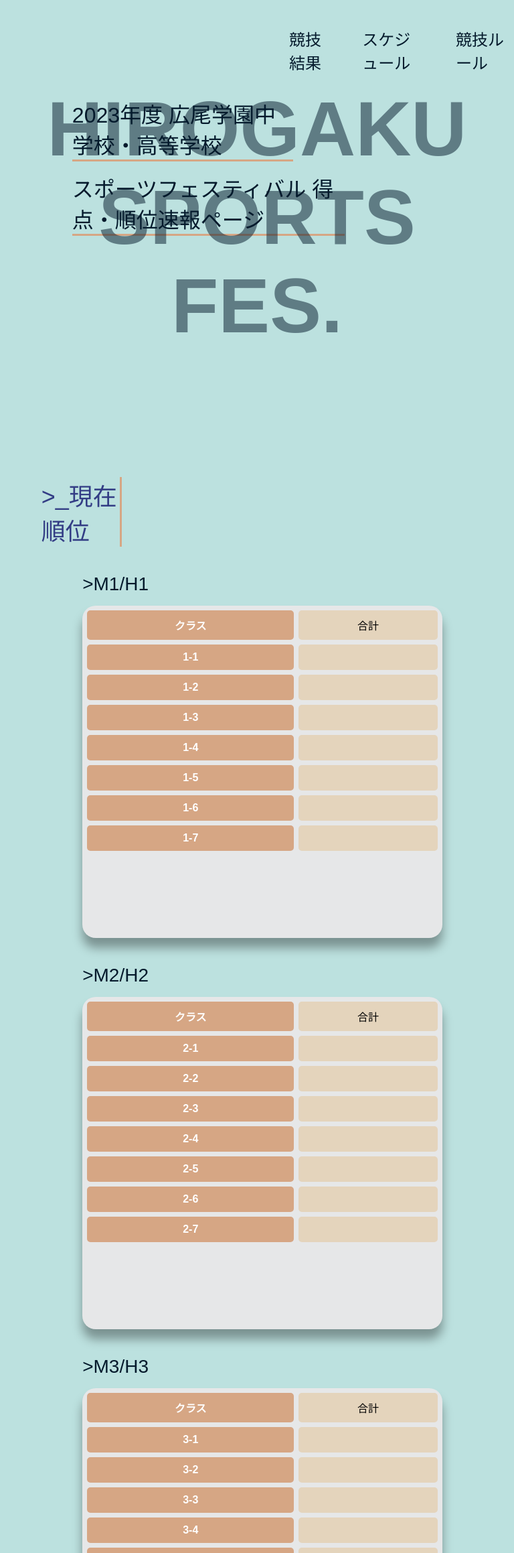
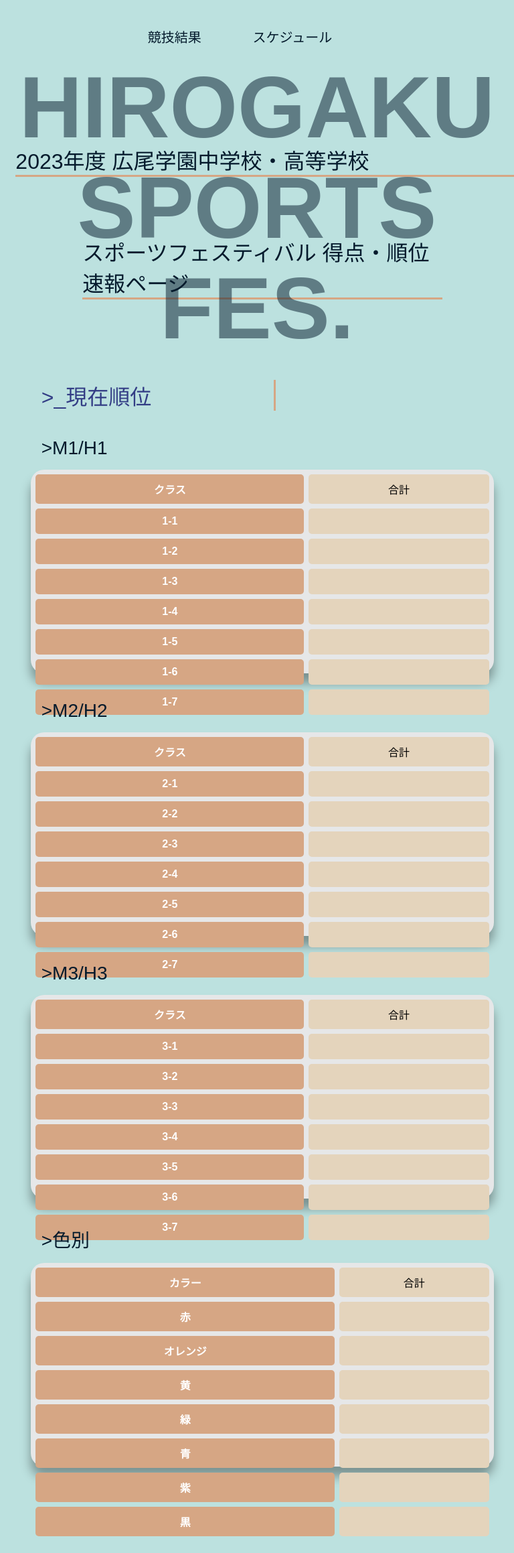
Before and after one commit to Hiroo-Gakuen-ICT-Committee/sportsfestival2023-mainsystem, a Node server app: template views/index.ejs in a window 768 px wide. Shown: the top 2318 px of the page at 67% size. Run offline with Node 20, Linux system fonts and the light colour scheme; the template is opened without the code that fills it, so the values that code supplies are empty; some libraries are stand-ins or nearby versions.

Commit message:
レスポンシブ頑張る

```diff
--- a/public/css/index.css
+++ b/public/css/index.css
@@ -14,7 +14,7 @@ body{
     font-weight: 400;
     font-style: normal;
     list-style: none;
-    margin-left:50vw ;
+    margin-left:60vw ;
     margin-top: 3vh;
 }
 a{
@@ -28,7 +28,7 @@ a{
     font-weight: 400;
     font-style: normal;
     list-style: none;
-    margin-left:6vw ;
+    margin-left:10vw ;
     margin-top:3vh ;
 }
 .menu3{
@@ -241,3 +241,82 @@ table td{
     margin-top: 5vh;
     width: 70vw;
 }
+@media screen and (max-width:960px) {
+    .menu1{
+        font-size: 2.5vh;
+        margin-left: 22.5vw;
+    }
+    .menu2{
+        font-size: 2.5vh;
+    }
+    .menu3{
+        font-size: 2.5vh;
+    }
+    .main-logo{
+        font-size:17vw ;
+    }
+    .main-jap1{
+        margin-top:-40vh ;
+        margin-left: 2vw;
+        width: 100vw;
+    }
+    .main-jap2{
+        width:70vw ;
+        margin-top: 11vh;
+        margin-left: 15vw;
+    }
+    .main-title1{
+        width: 45vw;
+        margin-top: 15vh;
+        font-size: 4vh;
+    }
+    .leader-title1{
+        margin-left: 7vw;
+    }
+    .leaderboard1{
+        width: 90vw;
+        margin-left: 5vw;
+        height: 38vh;
+    }
+    table{
+        width: 90vw;
+    }
+    .leader-title2{
+        margin-left: 7vw;
+    }
+    .leaderboard2{
+        width: 90vw;
+        margin-left: 5vw;
+        height: 38vh;
+    }
+    .leader-title3{
+        margin-left: 7vw;
+    }
+    .leaderboard3{
+        width: 90vw;
+        margin-left: 5vw;
+        height: 38vh;
+    }
+    .leader-title4{
+        margin-left: 7vw;
+        width: 25vw;
+    }
+    .leaderboard4{
+        width: 90vw;
+        margin-left: 5vw;
+        height: 38vh;
+    }
+    .main-title2{
+        width: 50vw;
+        font-size: 4vh;
+    }
+    .timetable1{
+        width: 90vw;
+        margin-left: 5vw;
+        height: 38vh;
+    }
+    .table5{
+        margin-top: -38vh;
+        margin-left: 5vw;
+    }
+}
--- a/views/index.ejs
+++ b/views/index.ejs
@@ -21,7 +21,6 @@
     <ul class="header">
         <li class="menu1"><a href="#rank">競技結果</a></li>
         <li class="menu2"><a href="#schedule">スケジュール</a></li>
-        <li class="menu3"><a href="#rule">競技ルール</a></li>
         </ul>
     <div class="main">
         <div class="main-logo">HIROGAKU<br>SPORTS FES.</div>
@@ -270,7 +269,7 @@
                 </tr>
             </table>
         </div>
-        <div class="leader-title4">色別</div>
+        <div class="leader-title4">>色別</div>
         <div class="leaderboard4">
             <table class="table4">
                     <tr>
@@ -424,10 +423,5 @@
             <td>学年-競技</td>
         </tr>
     </table>
-    <div id="rule"></div>
-    <div class="main-title3">>_競技ルール</div>
-    <div class="compet1-title">>クラスリレー</div>
-    <div class="compet1-rule">テキストテキストテキストテキストテキストテキストテキストテキストテキストテキストテキストテキストテキストテキストテキストテキストテキストテキストテキストテキストテキストテキストテキストテキストテキストテキストテキストテキストテキストテキストテキストテキストテキストテキストテキストテキストテキストテキストテキスト</div>
-    </div>
 </body>
 </html>
--- a/views/login.ejs
+++ b/views/login.ejs
@@ -20,9 +20,9 @@
 <body>
     <form action="/login" method="post">
         <div class="username">ユーザー名</div>
-        <input type="text" name="username">
+        <input type="text" name="username" class="username2">
         <div class="password">パスワード</div>
-        <input type="text" name="password">
+        <input type="text" name="password" class="password2">
         <input type="submit" class="submit" value="ログイン">
     </form>
 </body>
```
Also changed, not shown: public/css/login.css (+22 -0 lines).
